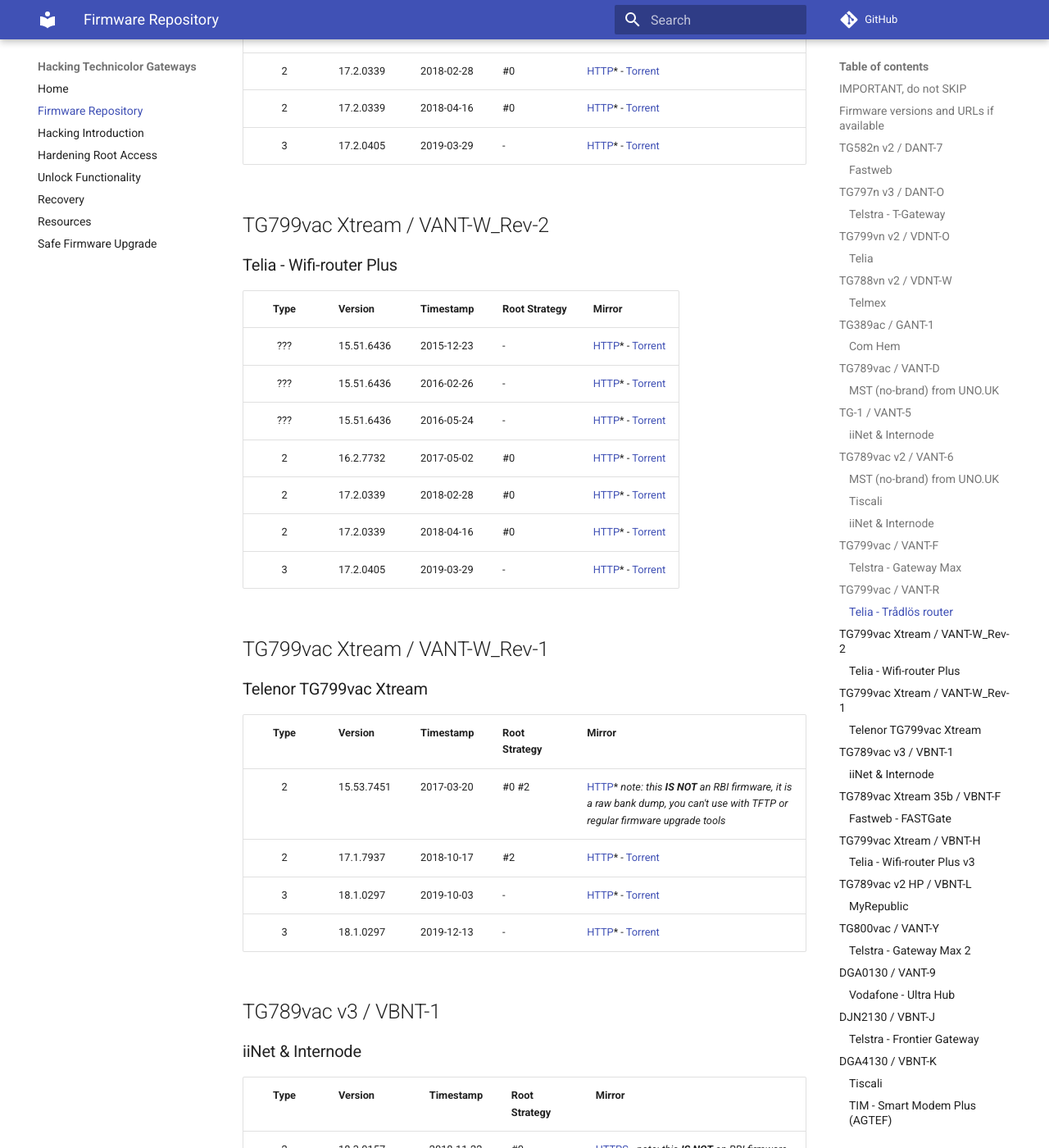
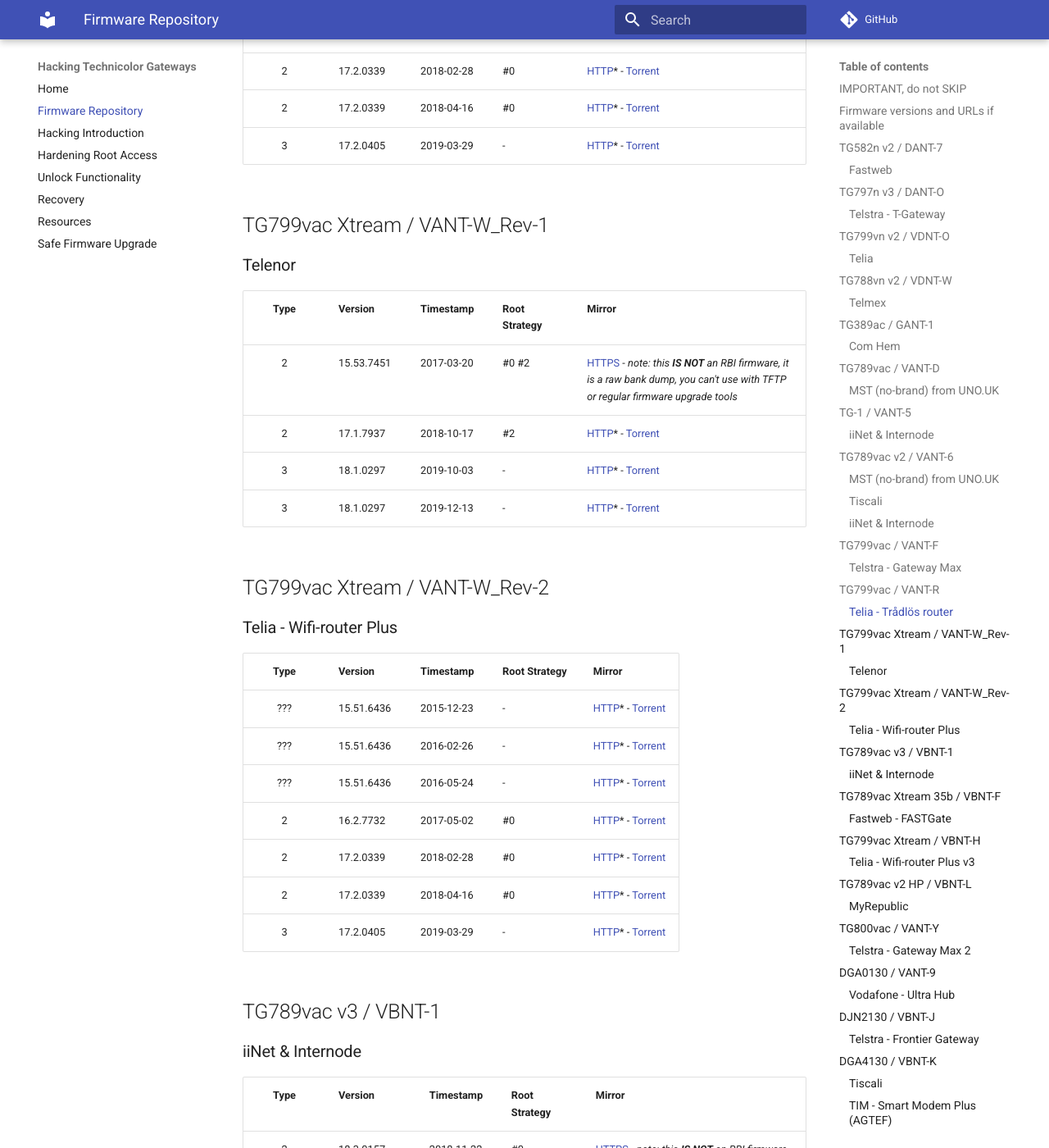
Before and after one commit to hack-technicolor/hack-technicolor, an MkDocs documentation site: the page built from docs/Repository.md, in a window 1280 px wide and 1400 px high, scrolled down 5714 px. Shown: the whole window at 82% size. Built offline with MkDocs 1.6.1 and Material for MkDocs 9.7.7, drawn with Linux system fonts in a browser that asks for light colours; comment, search, counter and statistics services are not loaded; some of the changed lines change nothing that is shown.

Commit message:
minor fixes

```diff
--- a/docs/Repository.md
+++ b/docs/Repository.md
@@ -157,6 +157,17 @@
 | 2      | 17.2.0339        | 2018-04-16 | #0            | [HTTP](http://131.116.22.230/172339r1021022closed.rbi)* - [Torrent](https://github.com/kevdagoat/hack-technicolor/blob/master/torrents/vant-r/172339r1021022closed.rbi.torrent?raw=true) |
 | 3      | 17.2.0405        | 2019-03-29 | -             | [HTTP](http://131.116.22.230/172405r1021034closed.rbi)* - [Torrent](https://github.com/kevdagoat/hack-technicolor/blob/master/torrents/vant-r/172405r1021034closed.rbi.torrent?raw=true) |
 
+## TG799vac Xtream / VANT-W_Rev-1
+
+### Telenor
+
+| Type   | Version          | Timestamp  | Root Strategy | Mirror |
+|:------:|:-----------------|:-----------|:--------------|:-------|
+| 2      | 15.53.7451       | 2017-03-20 | #0 #2         | [HTTPS](https://github.com/kevdagoat/hack-technicolor/blob/master/firmware/telenor-vant-w_15.53.7451-1761003-bank_dump.xz?raw=true) - *note: this **IS NOT** an RBI firmware, it is a raw bank dump, you can't use with TFTP or regular firmware upgrade tools* |
+| 2      | 17.1.7937        | 2018-10-17 | #2            | [HTTP](http://acs.bredband.com/Technicolor/Technicolor_TG799vacXTREAM/TN_SWE_TG799vacXtream_17.1.7937-1281014-20180313133921-Official.rbi)* - [Torrent](https://github.com/kevdagoat/hack-technicolor/blob/master/torrents/vant-w/TN_SWE_TG799vacXtream_17.1.7937-1281014-20180313133921-Official.rbi.torrent?raw=true) |
+| 3      | 18.1.0297        | 2019-10-03 | -             | [HTTP](http://acs.bredband.com/Technicolor/Technicolor_TG799vacXTREAM/TG799vacXtream_18.1.0297-1321001-20191002151007_official_closed.rbi)* - [Torrent](https://github.com/kevdagoat/hack-technicolor/blob/master/torrents/vant-w/TG799vacXtream_18.1.0297-1321001-20191002151007_official_closed.rbi.torrent?raw=true) |
+| 3      | 18.1.0297        | 2019-12-13 | -             | [HTTP](http://acs.bredband.com/Technicolor/Technicolor_TG799vacXTREAM/vant-w_18.1.0297-1321006-20191213145958-e139794833dfb6bcc766549899da1ff0e0631539_official.rbi)* - [Torrent](https://github.com/kevdagoat/hack-technicolor/blob/master/torrents/vant-w/vant-w_18.1.0297-1321006-20191213145958-e139794833dfb6bcc766549899da1ff0e0631539_official.rbi.torrent?raw=true) |
+
 ## TG799vac Xtream / VANT-W_Rev-2
 
 ### Telia - Wifi-router Plus
@@ -170,17 +181,6 @@
 | 2      | 17.2.0339        | 2018-02-28 | #0            | [HTTP](http://131.116.22.230/172339w1441004closed.rbi)* - [Torrent](https://github.com/kevdagoat/hack-technicolor/blob/master/torrents/vant-w/172339w1441004closed.rbi.torrent?raw=true) |
 | 2      | 17.2.0339        | 2018-04-16 | #0            | [HTTP](http://131.116.22.230/172339w1441020closed.rbi)* - [Torrent](https://github.com/kevdagoat/hack-technicolor/blob/master/torrents/vant-w/172339w1441020closed.rbi.torrent?raw=true) |
 | 3      | 17.2.0405        | 2019-03-29 | -             | [HTTP](http://131.116.22.230/172405w1441030closed.rbi)* - [Torrent](https://github.com/kevdagoat/hack-technicolor/blob/master/torrents/vant-w/172405w1441030closed.rbi.torrent?raw=true) |
-
-## TG799vac Xtream / VANT-W_Rev-1
-
-### Telenor TG799vac Xtream
-
-| Type   | Version          | Timestamp  | Root Strategy | Mirror |
-|:------:|:-----------------|:-----------|:--------------|:-------|
-| 2    | 15.53.7451       | 2017-03-20 | #0 #2            | [HTTP](https://github.com/kevdagoat/hack-technicolor/raw/master/firmware/telenor-vant-w-15.53.7451-1761003-bank_dump.xz)* *note: this **IS NOT** an RBI firmware, it is a raw bank dump, you can't use with TFTP or regular firmware upgrade tools* |
-| 2    | 17.1.7937       | 2018-10-17 | #2             |[HTTP](http://acs.bredband.com/Technicolor/Technicolor_TG799vacXTREAM/TN_SWE_TG799vacXtream_17.1.7937-1281014-20180313133921-Official.rbi)* - [Torrent](https://github.com/kevdagoat/hack-technicolor/blob/master/torrents/vant-w/TN_SWE_TG799vacXtream_17.1.7937-1281014-20180313133921-Official.rbi.torrent?raw=true) |
-| 3    | 18.1.0297     | 2019-10-03 | -           |[HTTP](http://acs.bredband.com/Technicolor/Technicolor_TG799vacXTREAM/TG799vacXtream_18.1.0297-1321001-20191002151007_official_closed.rbi)* - [Torrent](https://github.com/kevdagoat/hack-technicolor/blob/master/torrents/vant-w/TG799vacXtream_18.1.0297-1321001-20191002151007_official_closed.rbi.torrent?raw=true) |
-| 3    | 18.1.0297     | 2019-12-13 | -           |[HTTP](http://acs.bredband.com/Technicolor/Technicolor_TG799vacXTREAM/vant-w_18.1.0297-1321006-20191213145958-e139794833dfb6bcc766549899da1ff0e0631539_official.rbi)* - [Torrent](https://github.com/kevdagoat/hack-technicolor/blob/master/torrents/vant-w/vant-w_18.1.0297-1321006-20191213145958-e139794833dfb6bcc766549899da1ff0e0631539_official.rbi.torrent?raw=true) |
 
 ## TG789vac v3 / VBNT-1
 
```
